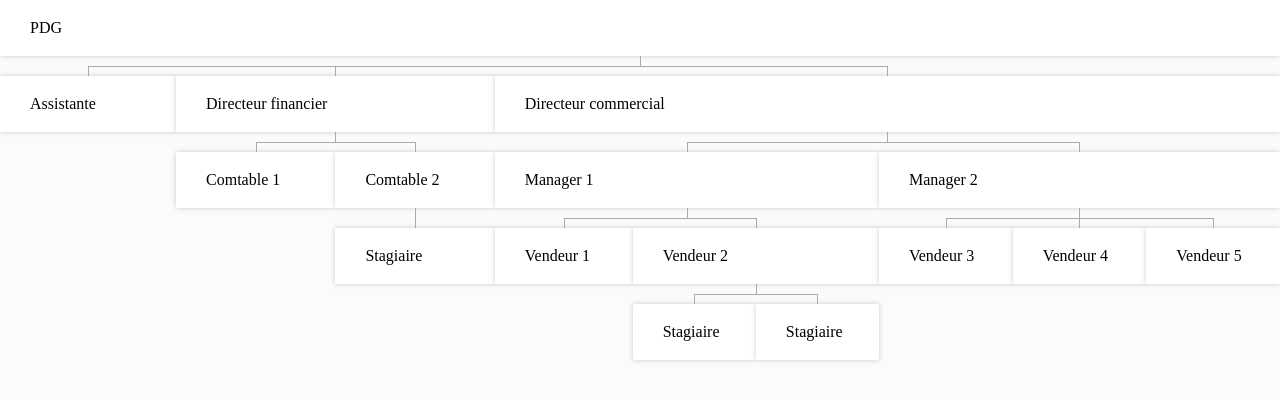
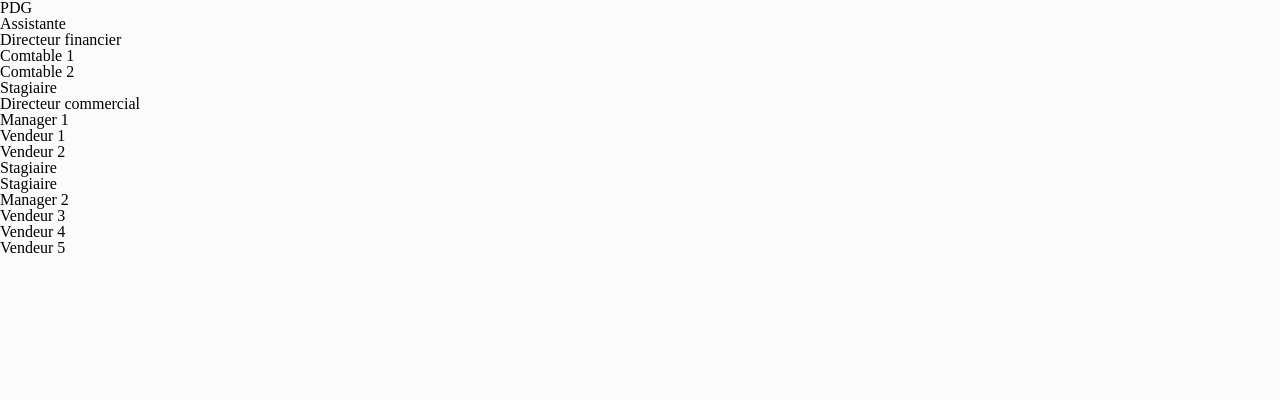
Before and after one commit to tsiatka/tree, a website: page src/index.html in a window 1280 px wide. Drawn offline with nearby package versions, Linux system fonts and the light colour scheme; files that its build step writes are made by us from their sources.

Commit message:
reset css

```diff
--- a/src/assets/scss/_starter.scss
+++ b/src/assets/scss/_starter.scss
@@ -6,68 +6,3 @@
 body {
   background: #fbfbfb;
 }
-
-ul {
-  display: flex;
-  position: relative;
-
-  > li {
-    flex: 1 auto;
-    position: relative;
-
-    &::before{
-      position: absolute;
-      content: "";
-      top: -10px;
-      height: 10px;
-      width: 1px;
-      left: 50%;
-      background: #aaaaaa;
-    }
-
-    &::after {
-      position: absolute;
-      content: "";
-      top: -10px;
-      width: 100%;
-      left: 0;
-      border-top: 1px solid #aaa;
-    }
-
-    &:first-child::after {
-      left: 50%;
-      width: 50%;
-    }
-
-    &:last-child::after {
-      left: 0%;
-      width: 50%;
-    }
-
-    &:only-child::after {
-      left: 0%;
-      width: 0%;
-    }
-
-    > *:not(ul) {
-      padding: 20px 30px;
-      background: #ffffff;
-      box-shadow: 0 0 5px rgba(0,0,0,.2);
-    }
-
-    > ul {
-      margin-top: 20px;
-      flex: 1 1 100%;
-
-      &::after{
-        content: "";
-        position: absolute;
-        top: -20px;
-        height: 10px;
-        width: 1px;
-        left: 50%;
-        background: #aaaaaa;
-      }
-    }
-  }
-}
```
